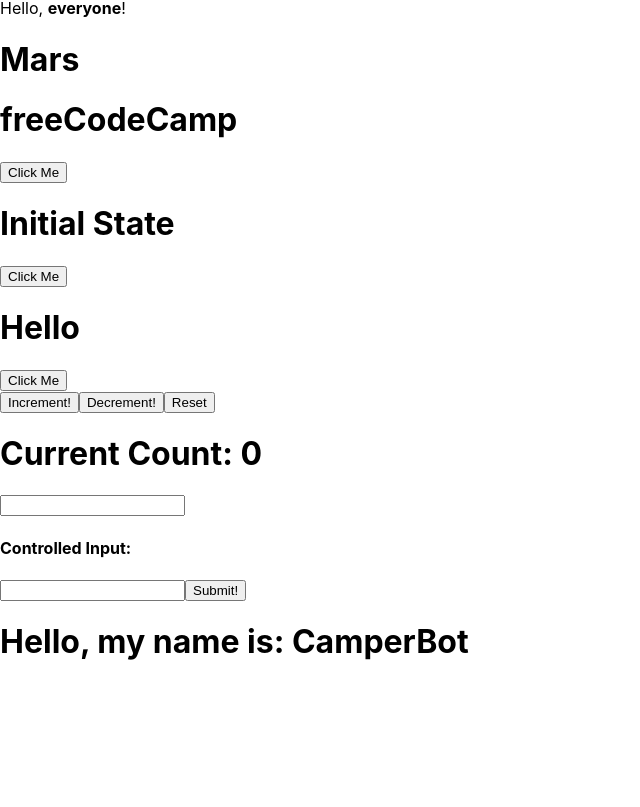
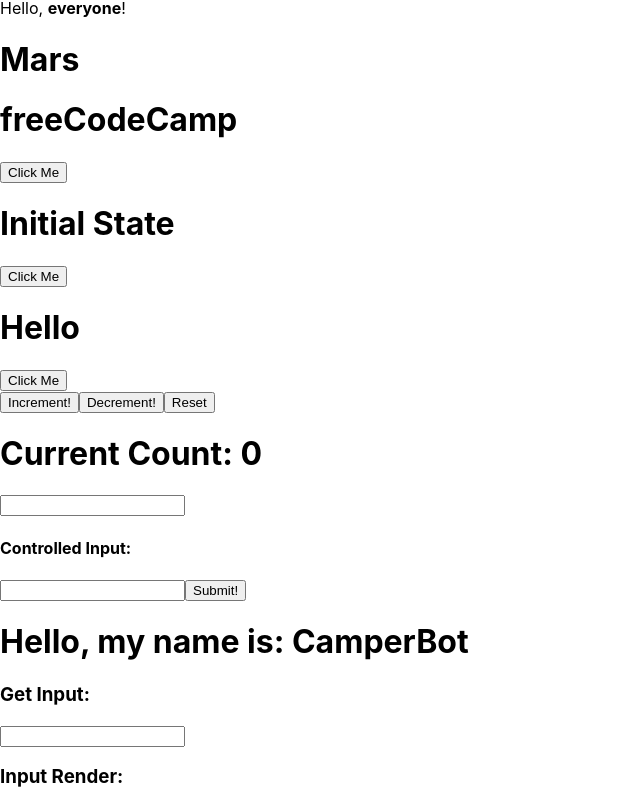
Before and after one commit to mars-rei/freecodecamp, a React (Create React App) app in the folder frontEndDevelopmentLibraries/4-react/: page / in a window 1280 px wide. Shown: the part 854-1661 px from the top of the page, without its empty margins (0-640 px from the left). Before the commit the page ends 1537 px from the top, so only its background shows below. Built offline with nearby package versions, Linux system fonts and the light colour scheme.

Commit message:
lesson 31

```diff
--- a/frontEndDevelopmentLibraries/4-react/src/App.js
+++ b/frontEndDevelopmentLibraries/4-react/src/App.js
@@ -424,9 +424,7 @@
     render() {
       return (
         <div>
-          {/* Change code below this line */}
           <Navbar name={this.state.name}/>
-          {/* Change code above this line */}
         </div>
       );
     }
@@ -439,10 +437,63 @@
     render() {
       return (
       <div>
-        {/* Change code below this line */}
         <h1>Hello, my name is: {this.props.name}</h1>
-        {/* Change code above this line */}
       </div>
+      );
+    }
+  };
+
+
+  // lesson 31
+  class PassCallbackProps extends React.Component {
+    constructor(props) {
+      super(props);
+      this.state = {
+        inputValue: ''
+      }
+      this.handleChange = this.handleChange.bind(this);
+    }
+    handleChange(event) {
+      this.setState({
+        inputValue: event.target.value
+      });
+    }
+    render() {
+      return (
+        <div>
+          <GetInput input={this.state.inputValue} handleChange={this.handleChange} />
+          <RenderInput input={this.state.inputValue}/>
+        </div>
+      );
+    }
+  };
+
+  class GetInput extends React.Component {
+    constructor(props) {
+      super(props);
+    }
+    render() {
+      return (
+        <div>
+          <h3>Get Input:</h3>
+          <input
+            value={this.props.input}
+            onChange={this.props.handleChange}/>
+        </div>
+      );
+    }
+  };
+
+  class RenderInput extends React.Component {
+    constructor(props) {
+      super(props);
+    }
+    render() {
+      return (
+        <div>
+          <h3>Input Render:</h3>
+          <p>{this.props.input}</p>
+        </div>
       );
     }
   };
@@ -484,6 +535,8 @@
       <MyForm />
 
       <MyApp />
+
+      <PassCallbackProps />
     </div>
   );
 }
```
